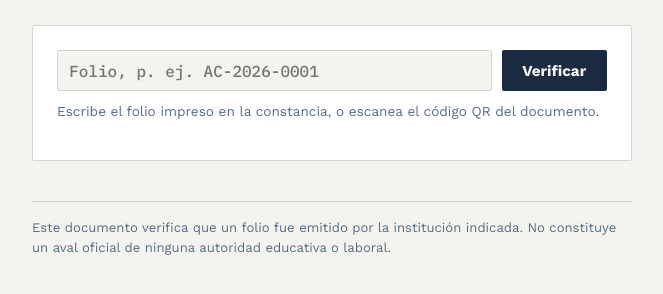
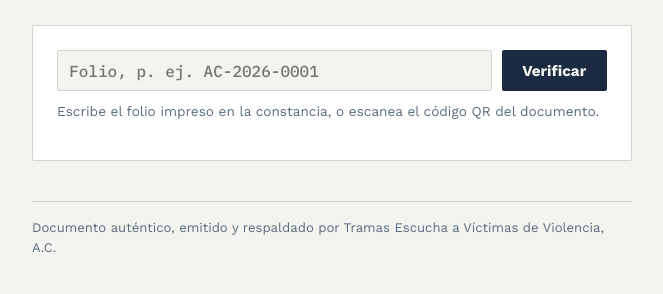
Before and after one commit to JosafatAcosta/Tramas, a website: page constancias/index.html in a window 1280 px wide. Shown: the part 162-456 px from the top of the page, without its empty margins (308-971 px from the left). Drawn offline with nearby package versions, Linux system fonts and the light colour scheme.

Commit message:
Update footer text in index.html

```diff
--- a/constancias/index.html
+++ b/constancias/index.html
@@ -68,7 +68,7 @@ footer{margin-top:2.5rem; padding-top:1rem; border-top:1px solid var(--rule); co
     <div id="verify-result"></div>
   </div>
 
-  <footer>Este documento verifica que un folio fue emitido por la institución indicada. No constituye un aval oficial de ninguna autoridad educativa o laboral.</footer>
+  <footer>Documento auténtico, emitido y respaldado por Tramas Escucha a Víctimas de Violencia, A.C.</footer>
 </div>
 
 <script>
```
